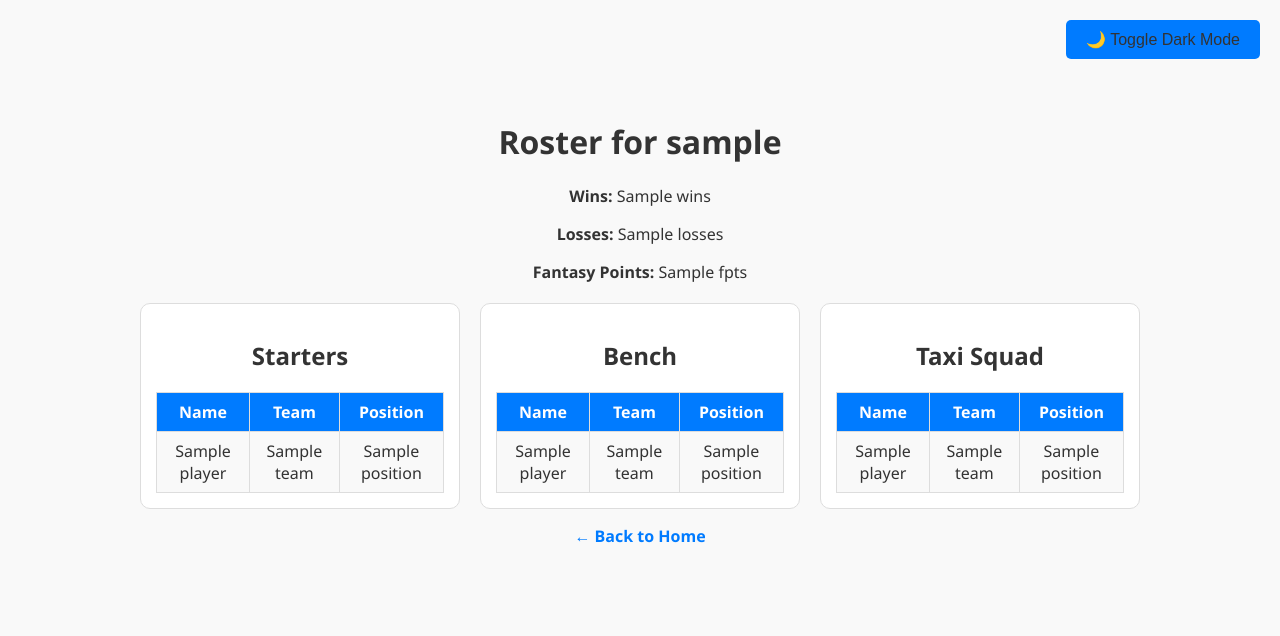
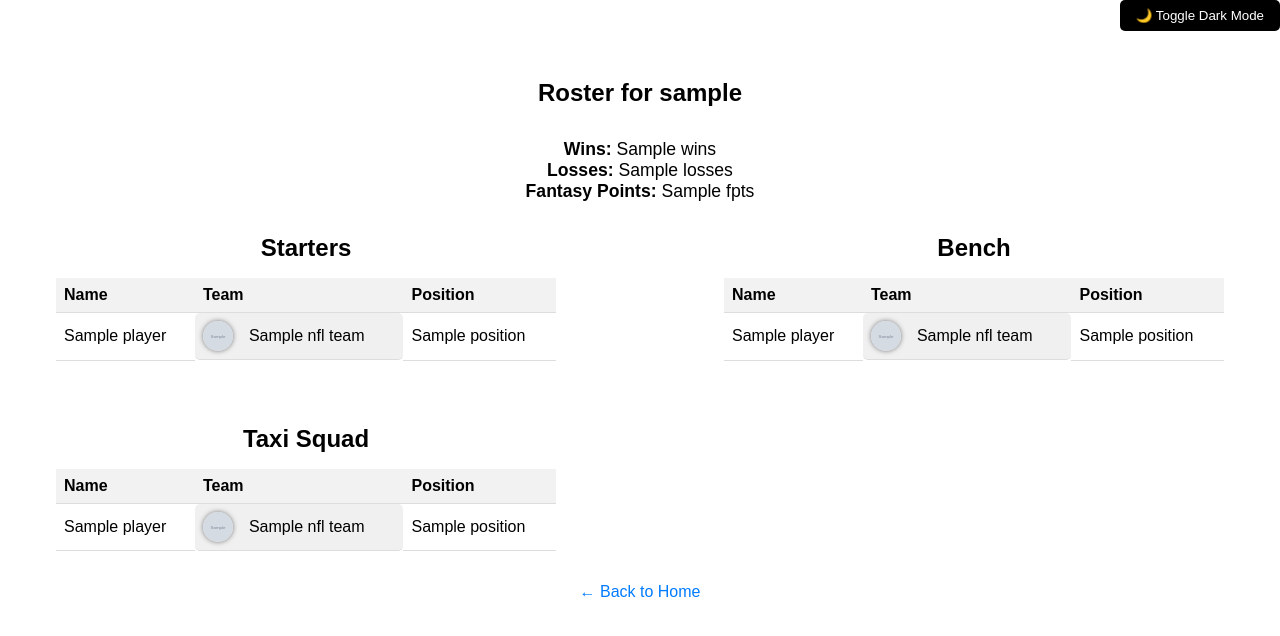
Before and after one commit to JaseGrable/Full_Stack_Final, a Flask app: template templates/user_roster.html in a window 1280 px wide. Shown: the top 636 px of the page. Run offline with Flask 3, Linux system fonts and the light colour scheme; the template is opened without the code that fills it: most values are stand-ins (such as "Sample title", 1, 10 or a date in 2020); grey boxes marked "Sample" are stand-in pictures.

Commit message:
Added nfl team color/logo dictionary, updated styling to use dictionary and added dark mode state

```diff
--- a/app.py
+++ b/app.py
@@ -1,6 +1,7 @@
 from flask import Flask, render_template, request
 import requests
 import sqlite3
+from nfl_teams import nfl_teams  # Import the dictionary from nfl_teams.py
 import os
 
 app = Flask(__name__)
@@ -37,7 +38,7 @@ def index():
         else:
             error_message = f"Failed to retrieve user data. Status code: {user_response.status_code}"
 
-    return render_template("index.html", leagues=leagues, error_message=error_message)
+    return render_template("index.html", leagues=leagues, error_message=error_message, nfl_teams=nfl_teams)
 
 # Users in League
 @app.route("/users/<league_id>/<league_name>", methods=["GET"])
@@ -55,7 +56,7 @@ def users(league_id, league_name):
     else:
         error_message = f"Failed to retrieve users. Status code: {users_response.status_code}"
 
-    return render_template("users.html", users=users, error_message=error_message, league_id=league_id, league_name=league_name)
+    return render_template("users.html", users=users, error_message=error_message, league_id=league_id, league_name=league_name, nfl_teams=nfl_teams)
 
 # Roster for a User
 @app.route("/roster/<league_id>/<user_id>/<user_name>", methods=["GET"])
@@ -150,7 +151,8 @@ def user_roster(league_id, user_id, user_name):
                            taxi_data=taxi_data,
                            roster=roster,
                            error_message=error_message,
-                           traded_picks=traded_picks)
+                           traded_picks=traded_picks,
+                           nfl_teams=nfl_teams)  # Pass nfl_teams to the template
 
 
 if __name__ == "__main__":
--- a/static/styles.css
+++ b/static/styles.css
@@ -1,149 +1,450 @@
-:root {
-    --bg-color: #f9f9f9;
-    --text-color: #333;
-    --card-bg: #ffffff;
-    --accent-color: #007bff;
-    --error-color: #ff4d4d;
-    --border-color: #ddd;
+/* General Reset */
+* {
+    margin: 0;
+    padding: 0;
+    box-sizing: border-box;
 }
 
-body.dark-mode {
-    --bg-color: #121212;
-    --text-color: #f0f0f0;
-    --card-bg: #1e1e1e;
-    --accent-color: #66b2ff;
-    --error-color: #ff6666;
-    --border-color: #333;
+body {
+    font-family: Arial, sans-serif;
+    background-color: #fff;
+    color: #000;
+    transition: background-color 0.3s, color 0.3s;
 }
 
-/* Global */
-body {
-    background-color: var(--bg-color);
-    color: var(--text-color);
-    font-family: 'Segoe UI', sans-serif;
-    margin: 0;
-    padding: 20px;
-    text-align: center;
+.dark-mode {
+    background-color: #121212;
+    color: #fff;
 }
 
-/* Toggle Button */
+h1, h2 {
+    font-size: 1.5rem;
+    margin-bottom: 0.5rem;
+}
+
+/* Title */
+.title {
+    text-align: center;
+    margin: 1rem 0;
+}
+
+/* General Container for Pages */
+.container {
+    max-width: 1200px;
+    margin: 0 auto;
+    padding: 1rem;
+    display: flex;
+    flex-direction: column;
+    align-items: center;
+    justify-content: center;
+}
+
+/* Toggle Dark Mode Button */
 .toggle-container {
     text-align: right;
-    margin-bottom: 20px;
+    margin-bottom: 1rem;
 }
 
 .dark-toggle {
+    background-color: #000;
+    color: #fff;
+    border: none;
+    padding: 0.5rem 1rem;
     cursor: pointer;
-    font-size: 16px;
-    color: var(--text-color);
-    background-color: var(--accent-color);
-    padding: 10px 20px;
-    border: none;
     border-radius: 5px;
-    transition: background-color 0.3s ease;
 }
 
 .dark-toggle:hover {
-    background-color: var(--accent-color);
-    opacity: 0.8;
+    background-color: #444;
 }
 
-/* Main Content */
-.content-container {
-    max-width: 600px;
-    margin: auto;
+/* Summary Section */
+.summary {
+    margin: 1rem 0;
+    text-align: center;
+    font-size: 1.1rem;
 }
 
-h1, h2 {
-    color: var(--text-color);
-}
-
-.error {
-    color: var(--error-color);
-}
-
-/* Lists */
-.user-list,
-.league-list {
-    list-style-type: none;
-    padding: 0;
-}
-
-.user-list li,
-.league-list li {
-    margin: 10px 0;
-}
-
-.user-list a,
-.league-list a {
-    text-decoration: none;
-    color: var(--accent-color);
-    font-weight: bold;
-}
-
-.user-list a:hover,
-.league-list a:hover {
-    text-decoration: underline;
-}
-
-/* Back Link */
-.back-link, a {
-    color: var(--accent-color);
-    text-decoration: none;
-    font-weight: bold;
-}
-
-a:hover {
-    text-decoration: underline;
-}
-
-/* Roster Page */
-.roster-container {
-    max-width: 1000px;
-    margin: auto;
-    padding: 20px;
-}
-
+/* Roster Sections */
 .roster-flex {
     display: flex;
-    justify-content: center;
-    gap: 20px;
+    justify-content: space-between;
+    gap: 2rem;
     flex-wrap: wrap;
-    margin-top: 20px;
+    width: 100%;
 }
 
 .roster-group {
-    background-color: var(--card-bg);
-    border: 1px solid var(--border-color);
-    border-radius: 10px;
-    padding: 15px;
-    flex: 1;
-    min-width: 250px;
+    width: 100%;
+    max-width: 500px;
+    margin: 1rem 0;
+}
+
+.roster-group h2 {
+    text-align: center;
+    margin-bottom: 1rem;
 }
 
 table {
     width: 100%;
     border-collapse: collapse;
-    margin-top: 10px;
 }
 
 th, td {
-    border: 1px solid var(--border-color);
-    padding: 8px;
-    text-align: center;
-    color: var(--text-color);
-    background-color: var(--bg-color);
+    padding: 0.5rem;
+    text-align: left;
+    border-bottom: 1px solid #ddd;
 }
 
 th {
-    background-color: var(--accent-color);
+    background-color: #f2f2f2;
+}
+
+td {
+    background-color: #fff;
+}
+
+td.team-info {
+    display: flex;
+    align-items: center;
+    gap: 1rem;
+    padding: 0.5rem;
+    border-radius: 5px;
+}
+
+td.team-info img {
+    width: 30px;
+    height: 30px;
+}
+
+/* Team Colors */
+.team-info {
+    background-color: #f0f0f0;
+}
+
+.dark-mode .team-info {
+    background-color: #333;
+}
+
+.team-info img {
+    border-radius: 50%;
+    box-shadow: 0 0 5px rgba(0, 0, 0, 0.5);
+}
+
+/* Dark Mode Specific */
+.dark-mode .team-info {
+    background-color: #222;
+}
+
+.dark-mode table th {
+    background-color: #333;
     color: #fff;
 }
 
-/* Responsive */
+.dark-mode table td {
+    background-color: #444;
+    color: #fff;
+}
+
+.dark-mode .dark-toggle {
+    background-color: #444;
+}
+
+/* Error message styling */
+.error {
+    color: red;
+    font-weight: bold;
+    text-align: center;
+    margin-top: 1rem;
+}
+
+/* Back Link */
+.back-link {
+    display: inline-block;
+    margin-top: 1rem;
+    color: #007BFF;
+    text-decoration: none;
+}
+
+.back-link:hover {
+    text-decoration: underline;
+}
+
+/* Layout for Index and Users Page */
+.index-users-container {
+    display: flex;
+    flex-direction: column;
+    align-items: center;
+    justify-content: center;
+    width: 100%;
+    margin-top: 2rem;
+}
+
+.index-users-container .search-section,
+.index-users-container .leagues-section,
+.index-users-container .users-section {
+    width: 100%;
+    max-width: 800px;
+    margin: 1rem 0;
+    padding: 1rem;
+    border: 1px solid #ddd;
+    border-radius: 5px;
+    box-shadow: 0 0 10px rgba(0, 0, 0, 0.1);
+}
+
+/* Centered Form for Search and Leagues */
+.search-section form,
+.leagues-section form {
+    display: flex;
+    flex-direction: column;
+    align-items: center;
+}
+
+.search-section input,
+.leagues-section select {
+    padding: 0.5rem;
+    margin-bottom: 1rem;
+    width: 100%;
+    max-width: 400px;
+    border-radius: 5px;
+    border: 1px solid #ddd;
+}
+
+.search-section button,
+.leagues-section button {
+    padding: 0.5rem 1rem;
+    background-color: #007bff;
+    color: #fff;
+    border: none;
+    border-radius: 5px;
+    cursor: pointer;
+}
+
+.search-section button:hover,
+.leagues-section button:hover {
+    background-color: #0056b3;
+}
+
+/* Responsive Layout */
 @media (max-width: 768px) {
     .roster-flex {
         flex-direction: column;
         align-items: center;
     }
+
+    .roster-group {
+        width: 100%;
+        max-width: 100%;
+    }
+
+    .team-info {
+        flex-direction: column;
+        text-align: center;
+    }
+
+    .team-info img {
+        margin-bottom: 0.5rem;
+    }
+
+    .index-users-container .search-section input,
+    .index-users-container .leagues-section select {
+        max-width: 100%;
+    }
+
+    .index-users-container .search-section button,
+    .index-users-container .leagues-section button {
+        width: 100%;
+    }
 }
+/* General Reset */
+* {
+    margin: 0;
+    padding: 0;
+    box-sizing: border-box;
+}
+
+body {
+    font-family: Arial, sans-serif;
+    background-color: #fff;
+    color: #000;
+    transition: background-color 0.3s, color 0.3s;
+}
+
+.dark-mode {
+    background-color: #121212;
+    color: #fff;
+}
+
+h1, h2 {
+    font-size: 1.5rem;
+    margin-bottom: 0.5rem;
+}
+
+/* Title */
+.title {
+    text-align: center;
+    margin: 1rem 0;
+}
+
+/* Roster Container */
+.roster-container {
+    max-width: 1200px;
+    margin: 0 auto;
+    padding: 1rem;
+    display: flex;
+    flex-direction: column;
+    align-items: center;
+}
+
+/* Toggle Dark Mode Button */
+.toggle-container {
+    text-align: right;
+    margin-bottom: 1rem;
+}
+
+.dark-toggle {
+    background-color: #000;
+    color: #fff;
+    border: none;
+    padding: 0.5rem 1rem;
+    cursor: pointer;
+    border-radius: 5px;
+}
+
+.dark-toggle:hover {
+    background-color: #444;
+}
+
+/* Summary Section */
+.summary {
+    margin: 1rem 0;
+    text-align: center;
+    font-size: 1.1rem;
+}
+
+/* Roster Sections */
+.roster-flex {
+    display: flex;
+    justify-content: space-between;
+    gap: 2rem;
+    flex-wrap: wrap;
+    width: 100%;
+}
+
+.roster-group {
+    width: 100%;
+    max-width: 500px;
+    margin: 1rem 0;
+}
+
+.roster-group h2 {
+    text-align: center;
+    margin-bottom: 1rem;
+}
+
+table {
+    width: 100%;
+    border-collapse: collapse;
+}
+
+th, td {
+    padding: 0.5rem;
+    text-align: left;
+    border-bottom: 1px solid #ddd;
+}
+
+th {
+    background-color: #f2f2f2;
+}
+
+td {
+    background-color: #fff;
+}
+
+td.team-info {
+    display: flex;
+    align-items: center;
+    gap: 1rem;
+    padding: 0.5rem;
+    border-radius: 5px;
+}
+
+td.team-info img {
+    width: 30px;
+    height: 30px;
+}
+
+/* Team Colors */
+.team-info {
+    background-color: #f0f0f0;
+}
+
+.dark-mode .team-info {
+    background-color: #333;
+}
+
+.team-info img {
+    border-radius: 50%;
+    box-shadow: 0 0 5px rgba(0, 0, 0, 0.5);
+}
+
+/* Dark Mode Specific */
+.dark-mode .team-info {
+    background-color: #222;
+}
+
+.dark-mode table th {
+    background-color: #333;
+    color: #fff;
+}
+
+.dark-mode table td {
+    background-color: #444;
+    color: #fff;
+}
+
+.dark-mode .dark-toggle {
+    background-color: #444;
+}
+
+/* Error message styling */
+.error {
+    color: red;
+    font-weight: bold;
+    text-align: center;
+    margin-top: 1rem;
+}
+
+/* Back Link */
+.back-link {
+    display: inline-block;
+    margin-top: 1rem;
+    color: #007BFF;
+    text-decoration: none;
+}
+
+.back-link:hover {
+    text-decoration: underline;
+}
+
+/* Responsive Layout */
+@media (max-width: 768px) {
+    .roster-flex {
+        flex-direction: column;
+        align-items: center;
+    }
+
+    .roster-group {
+        width: 100%;
+        max-width: 100%;
+    }
+
+    .team-info {
+        flex-direction: column;
+        text-align: center;
+    }
+
+    .team-info img {
+        margin-bottom: 0.5rem;
+    }
+}
--- a/templates/user_roster.html
+++ b/templates/user_roster.html
@@ -8,12 +8,14 @@
 </head>
 <body>
     <div class="toggle-container">
+        <!-- Dark Mode Toggle Button -->
         <button class="dark-toggle" onclick="toggleDarkMode()">🌙 Toggle Dark Mode</button>
     </div>
 
     <div class="roster-container">
         <h1 class="title">Roster for {{ user_name }}</h1>
 
+        <!-- Display error message if exists -->
         {% if error_message %}
             <p class="error">{{ error_message }}</p>
         {% endif %}
@@ -42,7 +44,11 @@
                             {% for player in starters_data %}
                             <tr>
                                 <td>{{ player.name }}</td>
-                                <td>{{ player.team }}</td>
+                                <td class="team-info">
+                                    <!-- Display Team Logo and Name -->
+                                    <img src="{{ nfl_teams[player.team]['logo'] }}" alt="{{ nfl_teams[player.team]['name'] }} logo">
+                                    {{ nfl_teams[player.team]['name'] }}
+                                </td>
                                 <td>{{ player.position }}</td>
                             </tr>
                             {% endfor %}
@@ -65,7 +71,10 @@
                             {% for player in bench_data %}
                             <tr>
                                 <td>{{ player.name }}</td>
-                                <td>{{ player.team }}</td>
+                                <td class="team-info">
+                                    <img src="{{ nfl_teams[player.team]['logo'] }}" alt="{{ nfl_teams[player.team]['name'] }} logo">
+                                    {{ nfl_teams[player.team]['name'] }}
+                                </td>
                                 <td>{{ player.position }}</td>
                             </tr>
                             {% endfor %}
@@ -88,7 +97,10 @@
                             {% for player in taxi_data %}
                             <tr>
                                 <td>{{ player.name }}</td>
-                                <td>{{ player.team }}</td>
+                                <td class="team-info">
+                                    <img src="{{ nfl_teams[player.team]['logo'] }}" alt="{{ nfl_teams[player.team]['name'] }} logo">
+                                    {{ nfl_teams[player.team]['name'] }}
+                                </td>
                                 <td>{{ player.position }}</td>
                             </tr>
                             {% endfor %}
@@ -98,16 +110,19 @@
             </div>
         {% endif %}
 
+        <!-- Back to Home link -->
         <p><a href="/" class="back-link">← Back to Home</a></p>
     </div>
 
     <script>
+        // Function to toggle dark mode
         function toggleDarkMode() {
             document.body.classList.toggle("dark-mode");
             const isDarkMode = document.body.classList.contains('dark-mode');
             localStorage.setItem('darkMode', isDarkMode ? 'true' : 'false');
         }
 
+        // Check dark mode preference on page load
         document.addEventListener('DOMContentLoaded', () => {
             const isDarkMode = localStorage.getItem('darkMode') === 'true';
             if (isDarkMode) {
```
Also changed, not shown: nfl_teams.py (added, +194 -0 lines), templates/index.html (+5 -5 lines).
